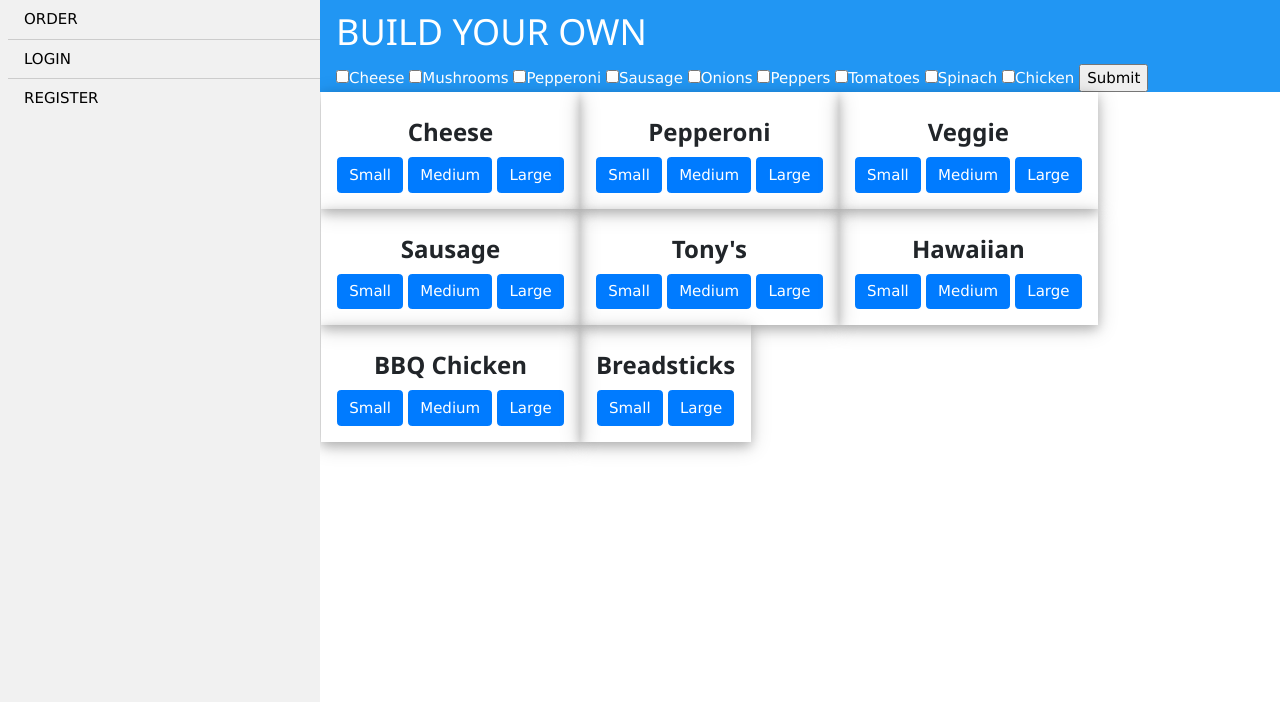
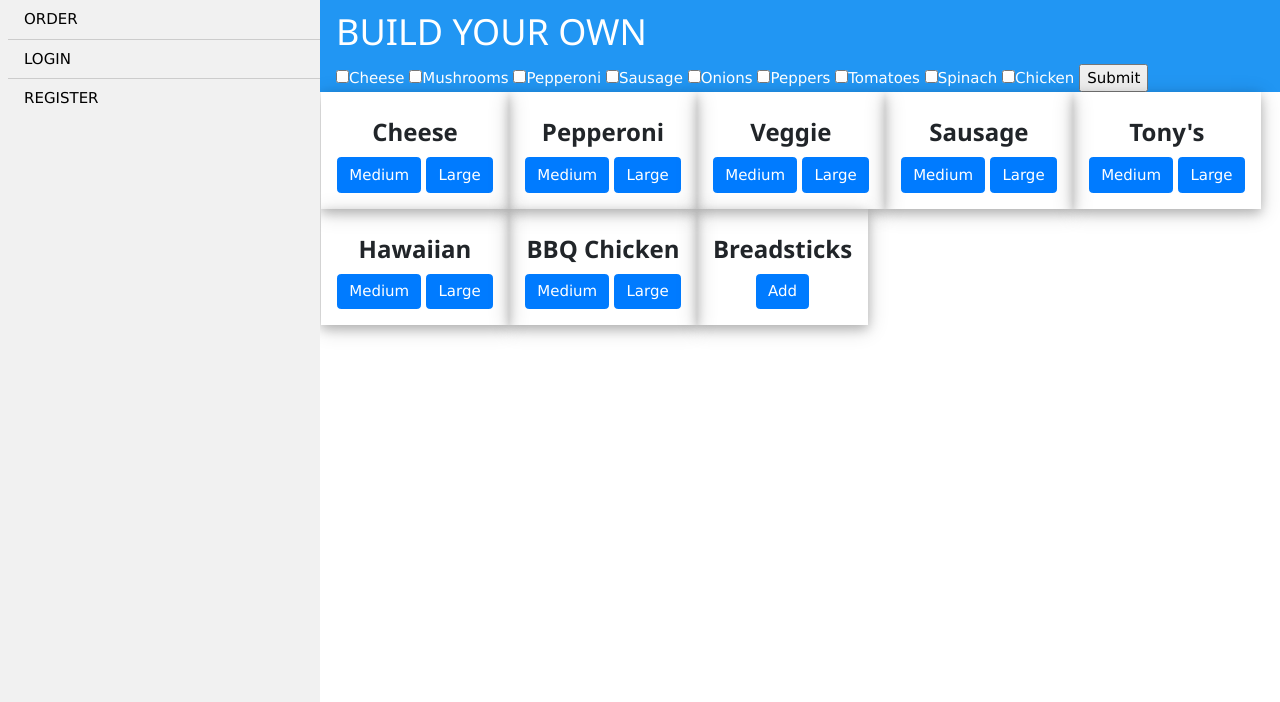
Before and after one commit to rosebroccolo/tonyspizza, a Flask app: page /order in a window 1280 px wide. Shown: the part 98-800 px from the top of the page. Run offline with Flask 2, Linux system fonts and the light colour scheme; some libraries are stand-ins or nearby versions.

Commit message:
routine commit

```diff
--- a/templates/order.html
+++ b/templates/order.html
@@ -45,7 +45,6 @@ center><form name="input" action="#" method="post">
         <div class="w3-card-4">
             <div class="w3-container w3-center w3-padding-16">
                 <h3 class = w3-center><strong>Cheese</strong></h3>
-                <a href="#" class="btn btn-primary">Small</a>
                 <a href="#" class="btn btn-primary">Medium</a>
                 <a href="#" class="btn btn-primary">Large</a>
             </div>
@@ -53,7 +52,6 @@ center><form name="input" action="#" method="post">
         <div class="w3-card-4">
             <div class="w3-container w3-center w3-padding-16">
                 <h3 class = w3-center><strong>Pepperoni</strong></h3>
-                <a href="#" class="btn btn-primary">Small</a>
                 <a href="#" class="btn btn-primary">Medium</a>
                 <a href="#" class="btn btn-primary">Large</a>
             </div>
@@ -61,7 +59,6 @@ center><form name="input" action="#" method="post">
            <div class="w3-card-4">
             <div class="w3-container w3-center w3-padding-16">
                 <h3 class = w3-center><strong>Veggie</strong></h3>
-                <a href="#" class="btn btn-primary">Small</a>
                 <a href="#" class="btn btn-primary">Medium</a>
                 <a href="#" class="btn btn-primary">Large</a>
             </div>
@@ -69,7 +66,6 @@ center><form name="input" action="#" method="post">
       <div class="w3-card-4">
             <div class="w3-container w3-center w3-padding-16">
                 <h3 class = w3-center><strong>Sausage</strong></h3>
-                <a href="#" class="btn btn-primary">Small</a>
                 <a href="#" class="btn btn-primary">Medium</a>
                 <a href="#" class="btn btn-primary">Large</a>
             </div>
@@ -77,7 +73,6 @@ center><form name="input" action="#" method="post">
    <div class="w3-card-4">
             <div class="w3-container w3-center w3-padding-16">
                 <h3 class = w3-center><strong>Tony's</strong></h3>
-                <a href="#" class="btn btn-primary">Small</a>
                 <a href="#" class="btn btn-primary">Medium</a>
                 <a href="#" class="btn btn-primary">Large</a>
             </div>
@@ -85,7 +80,6 @@ center><form name="input" action="#" method="post">
          <div class="w3-card-4">
             <div class="w3-container w3-center w3-padding-16">
                 <h3 class = w3-center><strong>Hawaiian</strong></h3>
-                <a href="#" class="btn btn-primary">Small</a>
                 <a href="#" class="btn btn-primary">Medium</a>
                 <a href="#" class="btn btn-primary">Large</a>
             </div>
@@ -93,7 +87,6 @@ center><form name="input" action="#" method="post">
          <div class="w3-card-4">
             <div class="w3-container w3-center w3-padding-16">
                 <h3 class = w3-center><strong>BBQ Chicken</strong></h3>
-                <a href="#" class="btn btn-primary">Small</a>
                 <a href="#" class="btn btn-primary">Medium</a>
                 <a href="#" class="btn btn-primary">Large</a>
             </div>
@@ -101,8 +94,7 @@ center><form name="input" action="#" method="post">
         <div class="w3-card-4">
             <div class="w3-container w3-center w3-padding-16">
                 <h3 class = w3-center><strong>Breadsticks</strong></h3>
-                <a href="#" class="btn btn-primary">Small</a>
-                <a href="#" class="btn btn-primary">Large</a>
+                <a href="#" class="btn btn-primary">Add</a>
             </div>
         </div>
     </div>
```
Also changed, not shown: forms.py (deleted, +0 -7 lines), hello.py (deleted, +0 -24 lines).
